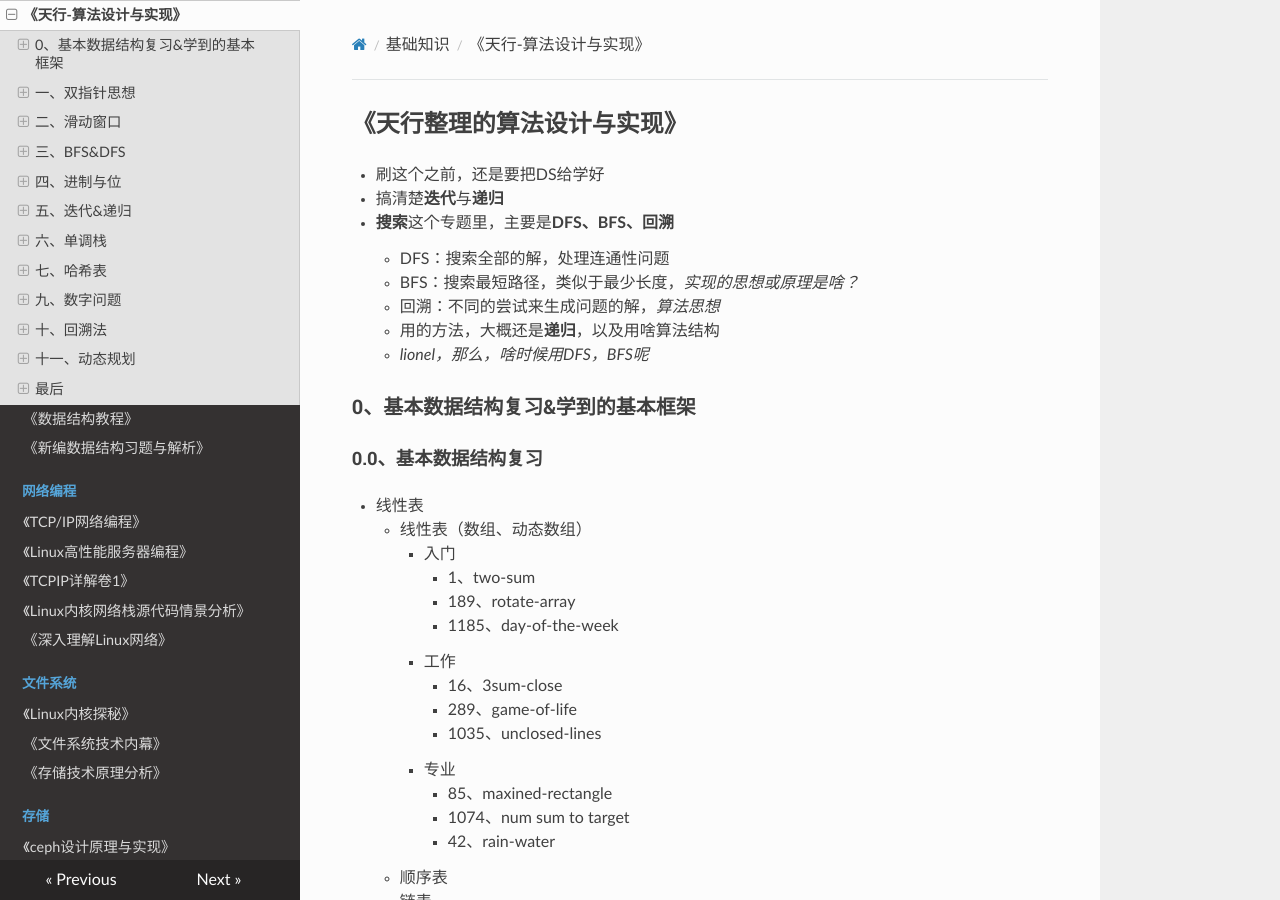
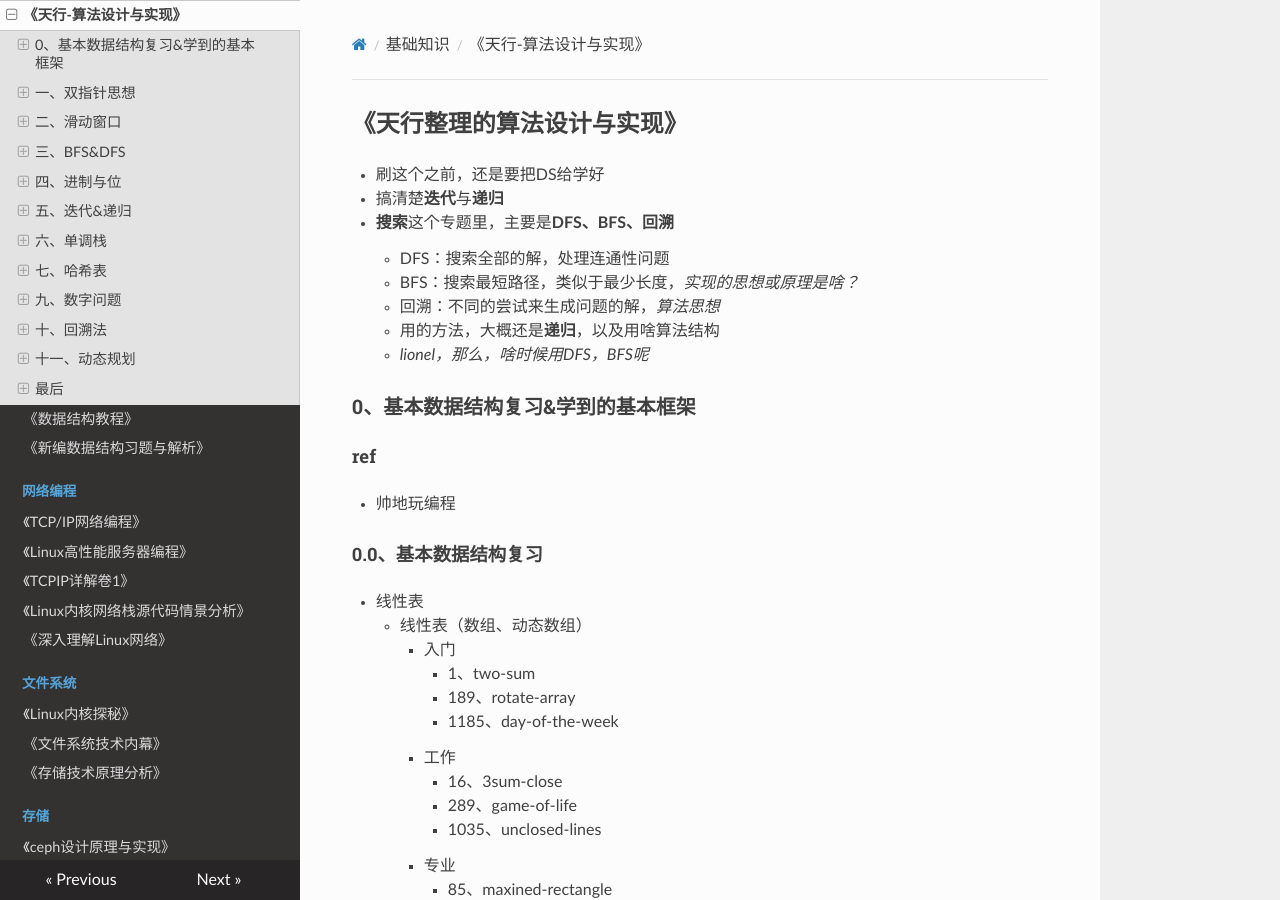
Before and after one commit to wolflion/booknotes, an MkDocs documentation site: the page built from docs/408/天行-算法设计与实现.md, in a window 1280 px wide and 900 px high. Built offline with MkDocs 1.6.1, drawn with Linux system fonts in a browser that asks for light colours; nearby versions of some CDN libraries.

Commit message:
Update 天行-算法设计与实现.md

```diff
--- a/docs/408/天行-算法设计与实现.md
+++ b/docs/408/天行-算法设计与实现.md
@@ -10,6 +10,10 @@
   + *lionel，那么，啥时候用DFS，BFS呢*
 
 ### 0、基本数据结构复习&学到的基本框架
+
+#### ref
+
++ 帅地玩编程
 
 #### 0.0、基本数据结构复习
 
```
